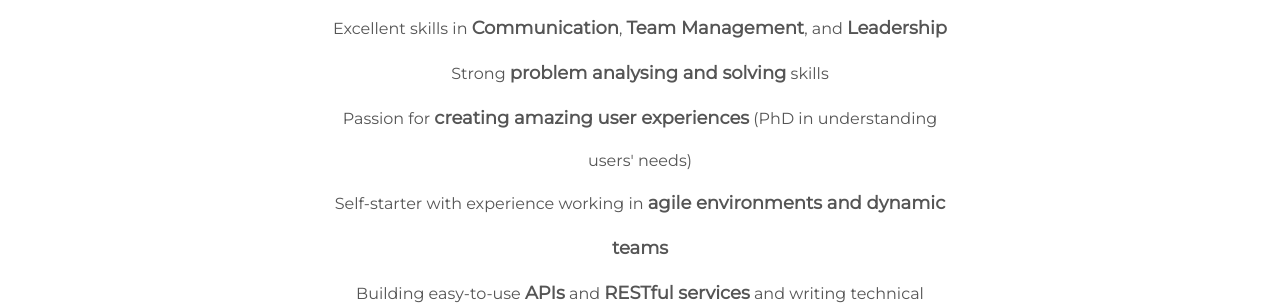
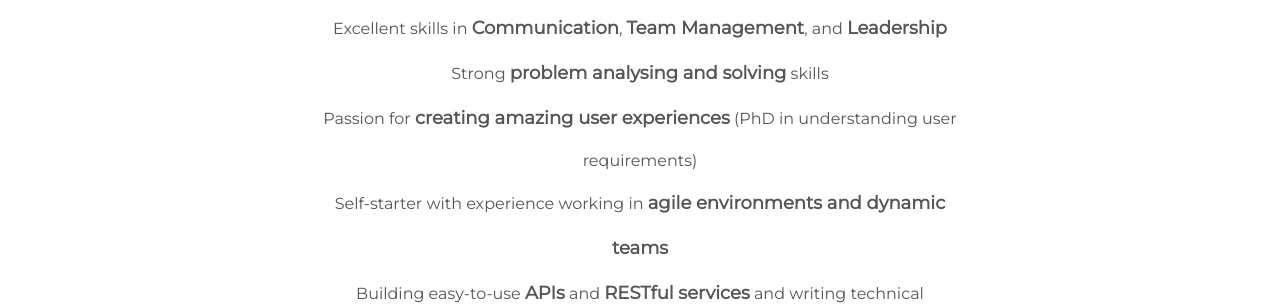
Before and after one commit to mingkichong/mingkichong.github.io, a Jekyll site: the page built from index.html, in a window 1280 px wide and 900 px high, scrolled down 5121 px. Shown: the part 151-456 px from the top of the window. Built offline with Jekyll 4.4.1, drawn with Linux system fonts in a browser that asks for light colours.

Commit message:
update skills section content

```diff
--- a/_includes/skills.html
+++ b/_includes/skills.html
@@ -16,7 +16,7 @@
     Strong <span class="skills_strong">problem analysing and solving</span> skills
   </div>
   <div>
-    Passion for <span class="skills_strong">creating amazing user experiences</span> (PhD in understanding users' needs)
+    Passion for <span class="skills_strong">creating amazing user experiences</span> (PhD in understanding user requirements)
   </div>
   <div>
     Self-starter with experience working in <span class="skills_strong">agile environments and dynamic teams</span>
```
